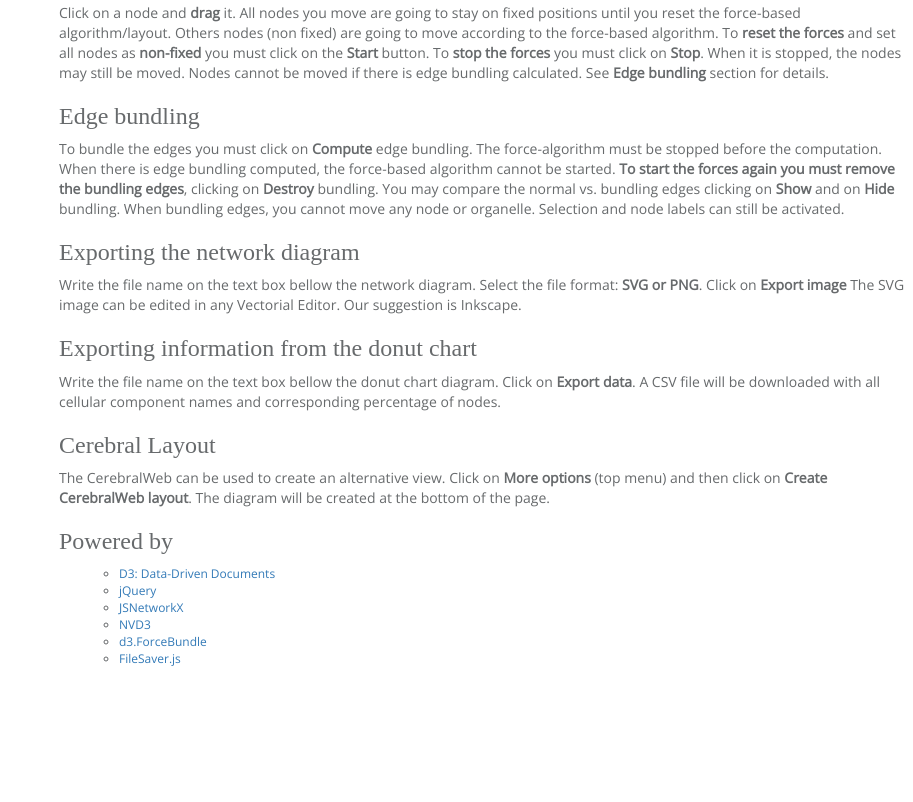
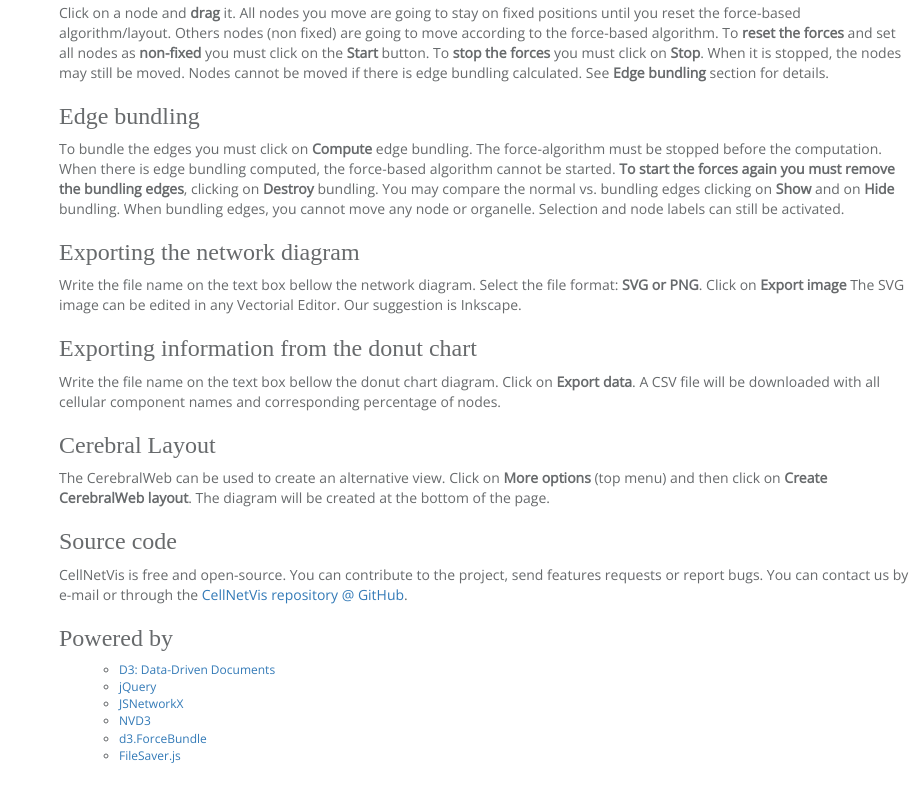
Before and after one commit to heberleh/cellnetvis, a plain HTML site: page web/help.html in a window 1280 px wide. Shown: the part 3098-3900 px from the top of the page, without its empty margins (367-1280 px from the left). Before the commit the page ends 3830 px from the top, so only its background shows below. Drawn offline with nearby package versions, Linux system fonts and the light colour scheme; a web font is replaced by a local one.

Commit message:
Github repository url added in help page.

```diff
--- a/web/help.html
+++ b/web/help.html
@@ -384,7 +384,10 @@
                         The diagram will be created at the bottom of the page.
                     </p>
 
-
+                    <h3 class="help">Source code</h3>
+                    <p class="help">
+                        CellNetVis is free and open-source. You can contribute to the project, send features requests or report bugs. You can contact us by e-mail or through the  <a target="_blank" title="Click opens a new tab." href="https://github.com/heberleh/cellnetvis">CellNetVis repository @ GitHub</a>.
+                    </p>
                 <h3>Powered by</h3>
                     <div>
                         <ul style="list-style-type:circle;padding-left: 60px;padding-bottom: 20px">
```
